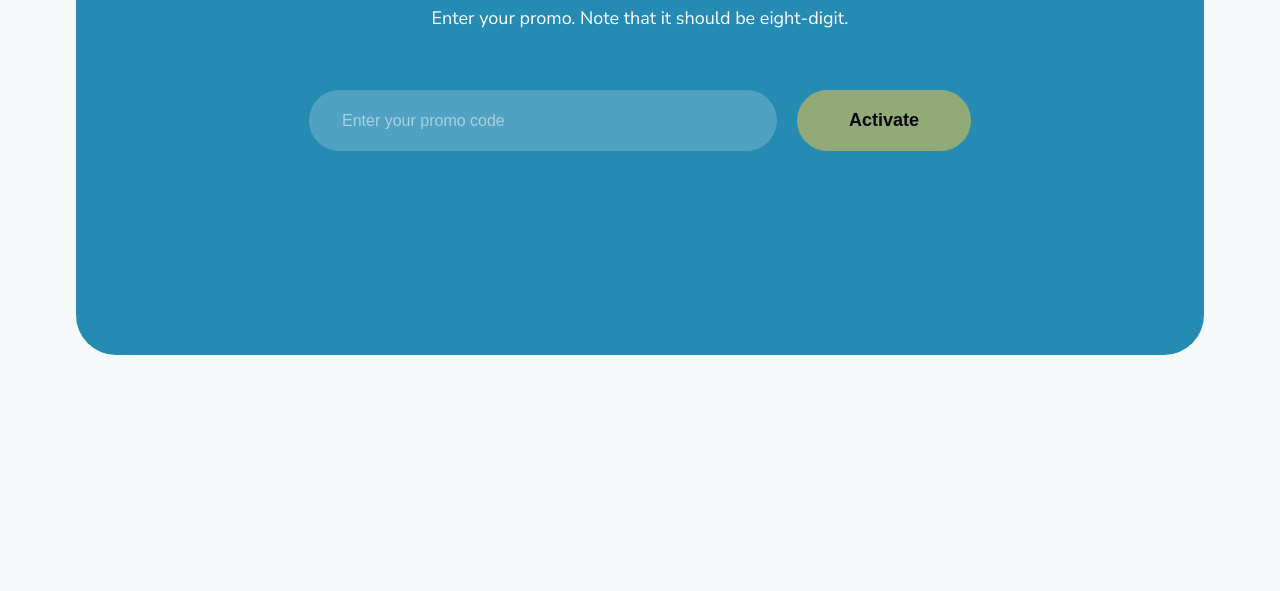
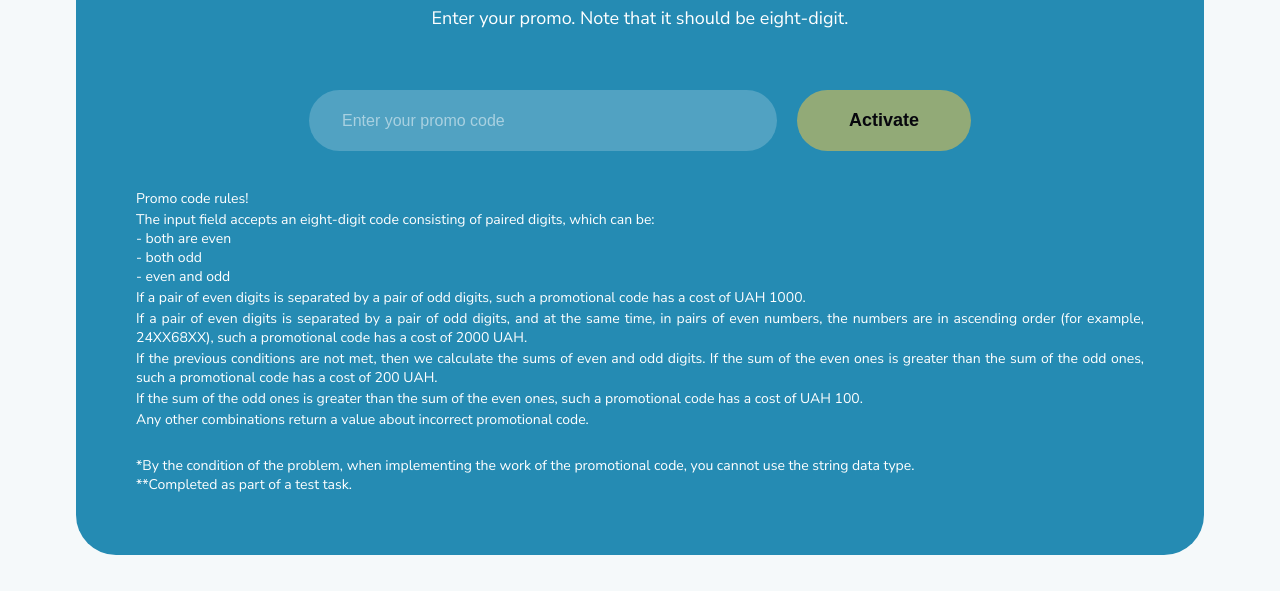
Before and after one commit to AlenaYarmak/promocode, a plain HTML site: page index.html in a window 1280 px wide. Shown: the part 211-802 px from the top of the page. Drawn offline with Linux system fonts and the light colour scheme.

Commit message:
add description and condition

```diff
--- a/index.html
+++ b/index.html
@@ -31,7 +31,22 @@
                 </div>
             </form>
             <div class="describe">
-
+                <p class="describe__text">Promo code rules!</p>
+                <p class="describe__text">The input field accepts an eight-digit code consisting of paired digits, which can be:
+                    </p>
+                    <ul class="describe__">
+                        <li>- both are even</li>
+                        <li>- both odd</li>
+                        <li>- even and odd</li>
+                    </ul>
+                    <p class="describe__text">If a pair of even digits is separated by a pair of odd digits, such a promotional code has a cost of UAH 1000.</p>
+                    <p class="describe__text">
+                        If a pair of even digits is separated by a pair of odd digits, and at the same time, in pairs of even numbers, the numbers are in ascending order (for example, 24ХХ68ХХ), such a promotional code has a cost of 2000 UAH.</p>
+                    <p class="describe__text">If the previous conditions are not met, then we calculate the sums of even and odd digits. If the sum of the even ones is greater than the sum of the odd ones, such a promotional code has a cost of 200 UAH.</p>
+                    <p class="describe__text">If the sum of the odd ones is greater than the sum of the even ones, such a promotional code has a cost of UAH 100.</p>
+                    <p class="describe__text">Any other combinations return a value about incorrect promotional code.</p>
+                    <p class="describe__footnote">*By the condition of the problem, when implementing the work of the promotional code, you cannot use the string data type.</p>
+                    <p>**Completed as part of a test task.</p>
         </section>
     </div>
     <script src="js/promo.js"></script>
--- a/scss/normalize.scss
+++ b/scss/normalize.scss
@@ -3,3 +3,9 @@
     margin: 0;
     box-sizing: border-box;
 }
+a {
+    text-decoration: none;
+}
+ul, ol {
+    list-style-type: none;
+}
--- a/scss/style.scss
+++ b/scss/style.scss
@@ -13,7 +13,7 @@ body {
     background-color: $promo-color;
     max-width: 1264px;
     margin: 36px;
-    height: 530px;
+    height: 730px;
     border-radius: 40px;
     color: $text-color;
     text-align: center;
@@ -82,3 +82,15 @@ input::-webkit-inner-spin-button {
     font-family: 'Nunito Sans', sans-serif;
     font-size: 18px;
 }
+.describe {
+    margin: 36px 60px;
+    text-align: justify;
+    font-family: 'Nunito Sans', sans-serif;
+    font-size: 14px;
+    &__text {
+       padding-top: 2px;
+    }
+    &__footnote {
+        padding-top: 27px;
+    }
+}
```
Also changed, not shown: css/normalize.css, css/style.css, 2 other files.
